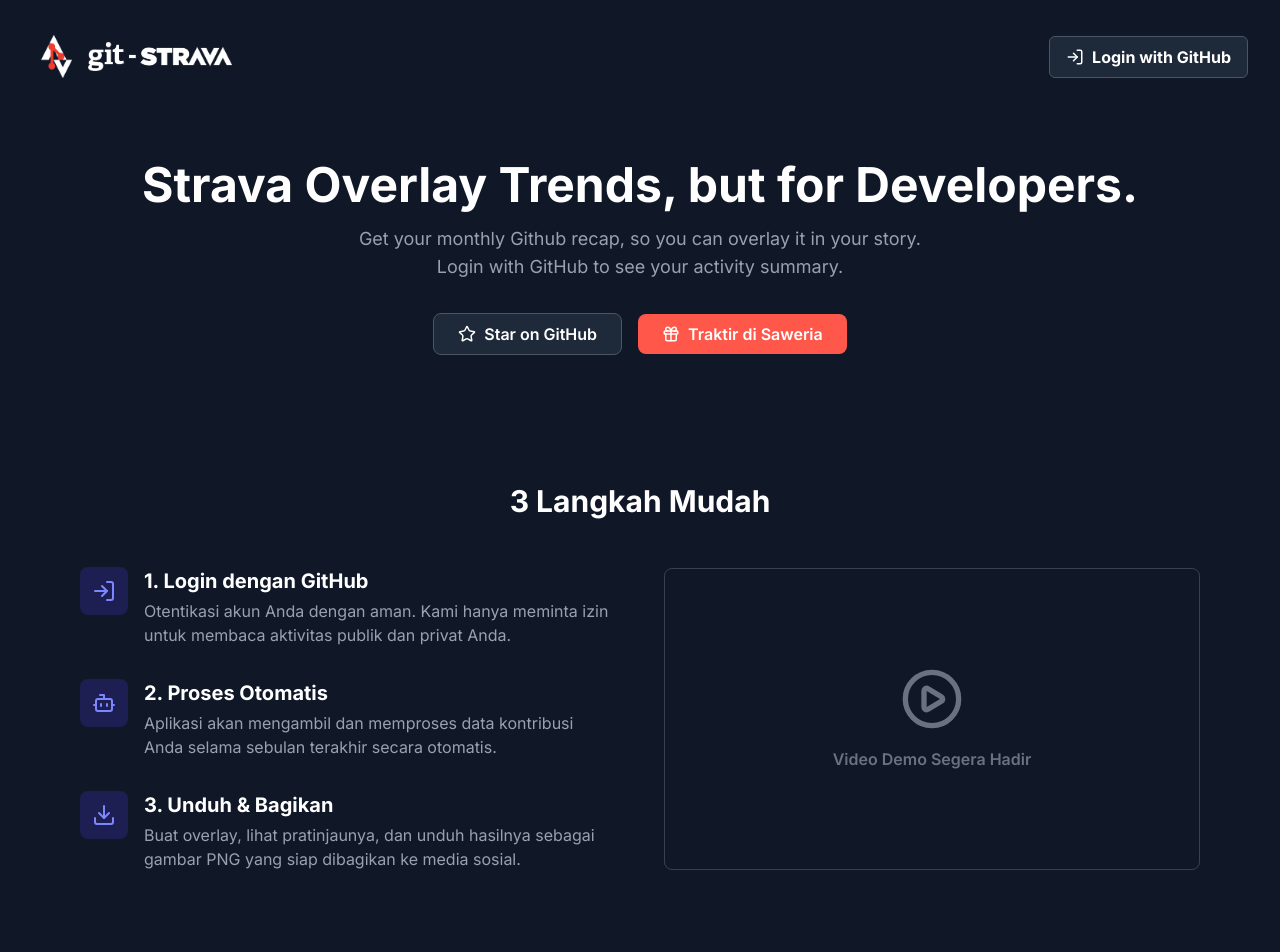
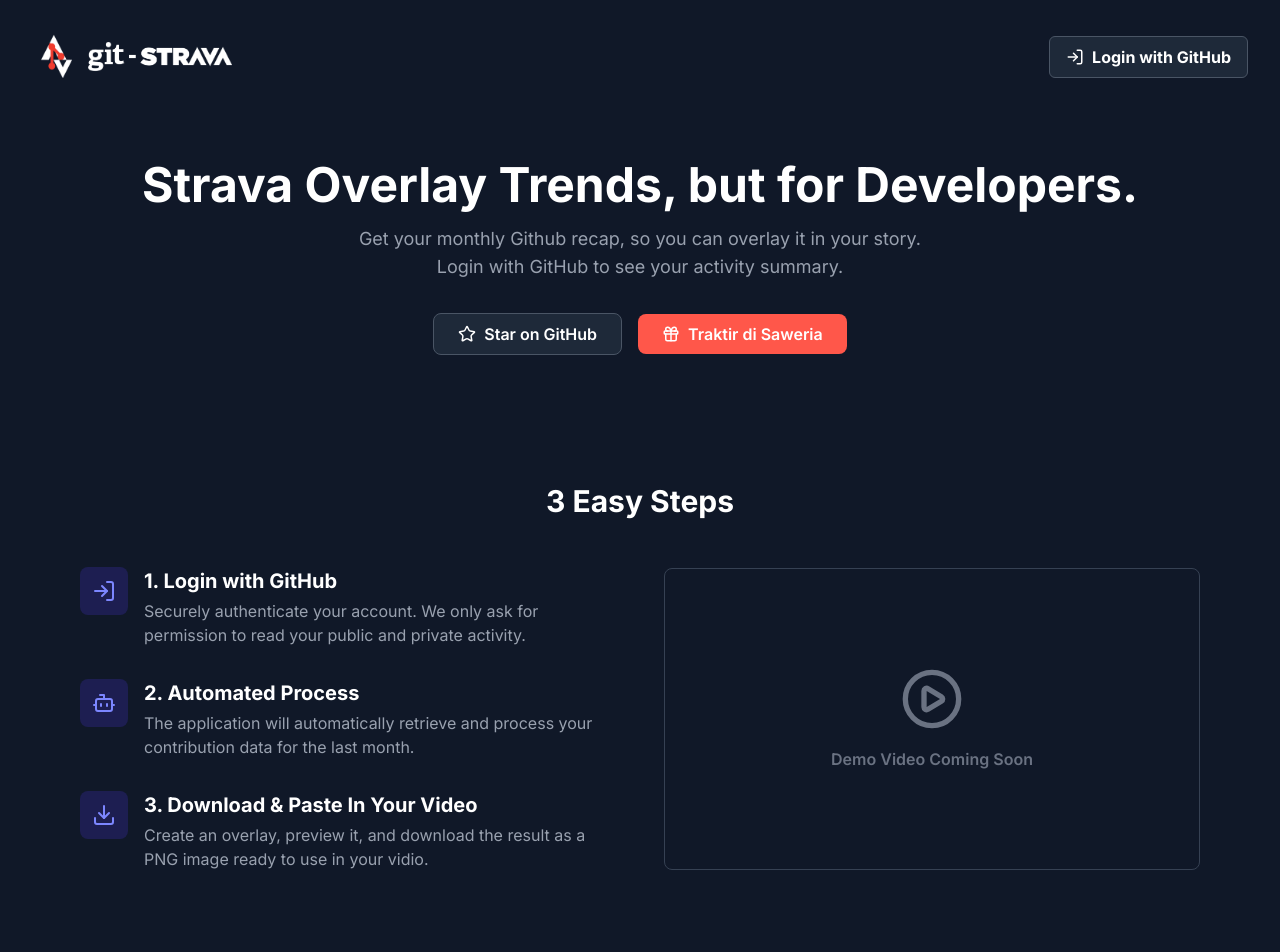
Before and after one commit to zumaku/git-strava, a Next.js app: page / in a window 1280 px wide. Shown: the top 952 px of the page. Built offline with nearby package versions, Linux system fonts and the light colour scheme; no server answers.

Commit message:
feat: translate to english

```diff
--- a/app/components/ContributionCalendar.tsx
+++ b/app/components/ContributionCalendar.tsx
@@ -35,7 +35,7 @@
     return <div>Format data kontribusi tidak valid.</div>;
   }
 
-  const monthName = new Date(firstDate).toLocaleString('id-ID', {
+  const monthName = new Date(firstDate).toLocaleString('en-EN', {
     month: 'long',
     year: 'numeric'
   });
@@ -57,7 +57,7 @@
               <div
                 key={day.date}
                 className={`w-8 h-8 rounded-md transition-colors ${getContributionColor(day.contributionCount)}`}
-                title={`${day.contributionCount} kontribusi pada ${new Date(day.date).toLocaleDateString('id-ID', { weekday: 'long', year: 'numeric', month: 'long', day: 'numeric' })}`}
+                title={`${day.contributionCount} kontribusi pada ${new Date(day.date).toLocaleDateString('en-EN', { weekday: 'long', year: 'numeric', month: 'long', day: 'numeric' })}`}
               />
             ))
           )}
--- a/app/components/Dashboard.tsx
+++ b/app/components/Dashboard.tsx
@@ -69,7 +69,7 @@
     }
   };
 
-  if (isLoading) return <p className="text-white animate-pulse">Memuat statistik Anda...</p>;
+  if (isLoading) return <p className="text-white animate-pulse">Loading your statistics...</p>;
   if (error) return <p className="text-red-500">Error: {error}</p>;
   if (!data || !session?.user?.name) return <p className="text-white">Tidak ada data untuk ditampilkan.</p>;
 
--- a/app/components/Homepage.tsx
+++ b/app/components/Homepage.tsx
@@ -34,7 +34,7 @@
 
             {/* --- SEKSI BARU: CARA KERJA --- */}
             <div className="w-full max-w-6xl mx-auto py-16 px-4">
-                <h3 className="text-3xl font-bold text-white text-center mb-12">3 Langkah Mudah</h3>
+                <h3 className="text-3xl font-bold text-white text-center mb-12">3 Easy Steps</h3>
                 <div className="grid grid-cols-1 md:grid-cols-2 gap-12 items-center">
 
                     {/* Kolom Kiri: Langkah-langkah */}
@@ -44,8 +44,8 @@
                                 <LogIn size={24} />
                             </div>
                             <div>
-                                <h4 className="font-bold text-xl text-white">1. Login dengan GitHub</h4>
-                                <p className="text-gray-400 mt-1">Otentikasi akun Anda dengan aman. Kami hanya meminta izin untuk membaca aktivitas publik dan privat Anda.</p>
+                                <h4 className="font-bold text-xl text-white">1. Login with GitHub</h4>
+                                <p className="text-gray-400 mt-1">Securely authenticate your account. We only ask for permission to read your public and private activity.</p>
                             </div>
                         </div>
                         <div className="flex items-start gap-4">
@@ -53,8 +53,8 @@
                                 <Bot size={24} />
                             </div>
                             <div>
-                                <h4 className="font-bold text-xl text-white">2. Proses Otomatis</h4>
-                                <p className="text-gray-400 mt-1">Aplikasi akan mengambil dan memproses data kontribusi Anda selama sebulan terakhir secara otomatis.</p>
+                                <h4 className="font-bold text-xl text-white">2. Automated Process</h4>
+                                <p className="text-gray-400 mt-1">The application will automatically retrieve and process your contribution data for the last month.</p>
                             </div>
                         </div>
                         <div className="flex items-start gap-4">
@@ -62,8 +62,8 @@
                                 <Download size={24} />
                             </div>
                             <div>
-                                <h4 className="font-bold text-xl text-white">3. Unduh & Bagikan</h4>
-                                <p className="text-gray-400 mt-1">Buat overlay, lihat pratinjaunya, dan unduh hasilnya sebagai gambar PNG yang siap dibagikan ke media sosial.</p>
+                                <h4 className="font-bold text-xl text-white">3. Download & Paste In Your Video</h4>
+                                <p className="text-gray-400 mt-1">Create an overlay, preview it, and download the result as a PNG image ready to use in your vidio.</p>
                             </div>
                         </div>
                     </div>
@@ -71,7 +71,7 @@
                     {/* Kolom Kanan: Placeholder Video */}
                     <div className="aspect-video bg-gray-900 border border-gray-700 rounded-lg flex flex-col justify-center items-center text-gray-500">
                         <PlayCircle size={64} />
-                        <p className="mt-4 font-semibold">Video Demo Segera Hadir</p>
+                        <p className="mt-4 font-semibold">Demo Video Coming Soon</p>
                     </div>
 
                 </div>
@@ -79,8 +79,7 @@
             {/* --- AKHIR SEKSI BARU --- */}
 
             <p className="text-lg text-gray-400 mt-10">
-                Created by
-                <a href="https://github.com/zumaku" className="font-bold text-white hover:underline"> Zumaku</a>
+                Created by <a href="https://github.com/zumaku" className="font-bold text-white hover:underline">Zumaku</a>
             </p>
         </div>
     )
--- a/app/components/ShareableImage.tsx
+++ b/app/components/ShareableImage.tsx
@@ -34,7 +34,7 @@
 };
 
 const ShareableImage = forwardRef<HTMLDivElement, ShareableImageProps>(({ data }, ref) => {
-  const currentMonthName = new Date().toLocaleString('id-ID', { month: 'long' });
+  const currentMonthName = new Date().toLocaleString('en-EN', { month: 'long' });
 
   return (
     <div ref={ref} className={styles.container}>
```
